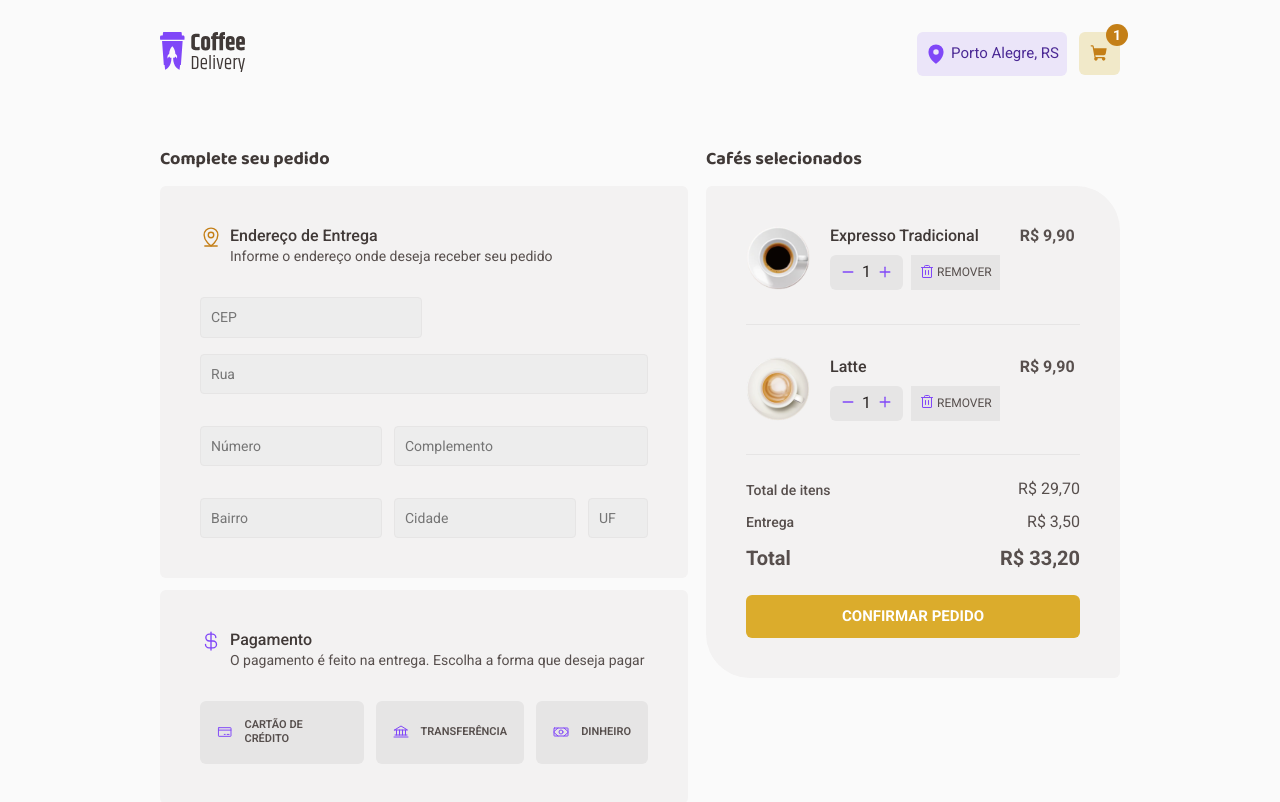
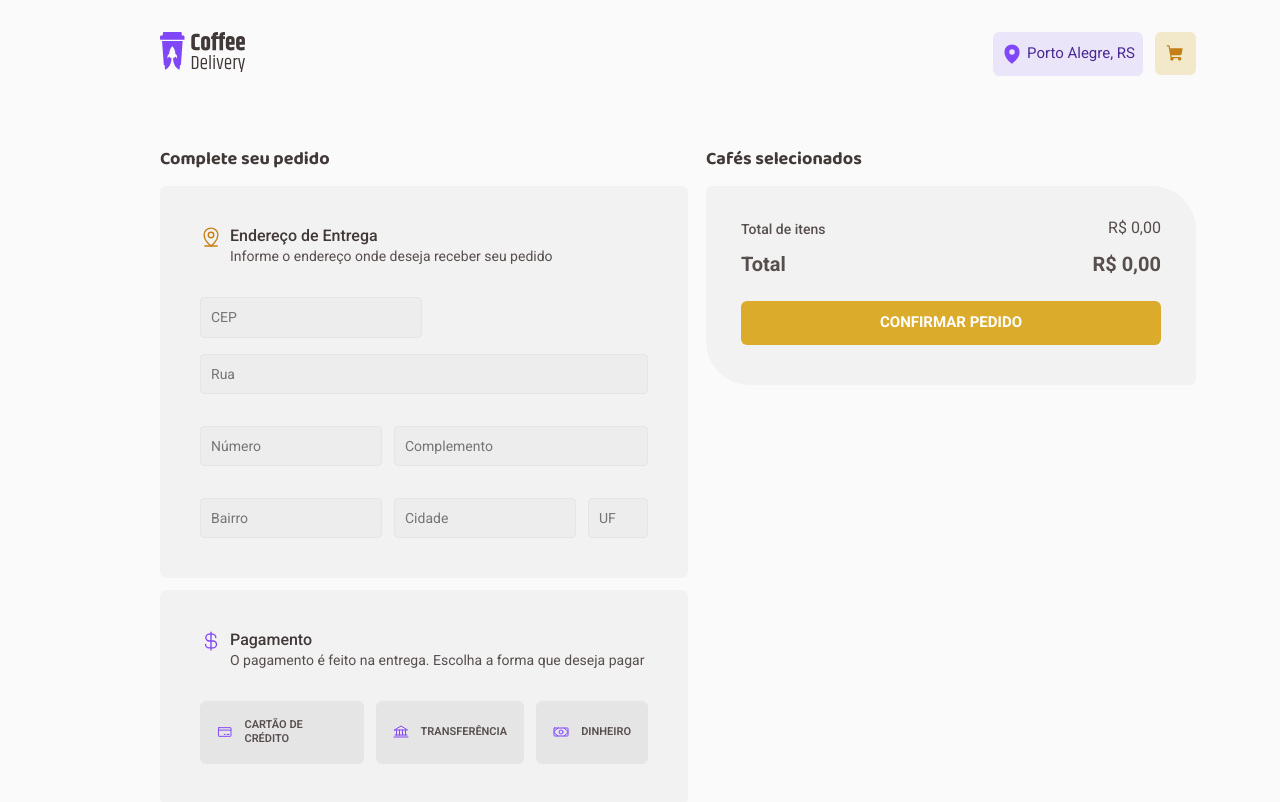
Before and after one commit to Nicoleboliveira/coffee-delivery-rocketseat, a React (Vite) app: page /checkout in a window 1280 px wide. Shown: the top 802 px of the page. Built offline with nearby package versions, Linux system fonts and the light colour scheme.

Commit message:
Contagem de produtos e atualização dos itens do carrinho

```diff
--- a/src/components/Header/index.tsx
+++ b/src/components/Header/index.tsx
@@ -2,8 +2,12 @@ import { HeaderContainer } from "./style";
 import { NavLink } from "react-router-dom";
 import Logo from "../../assets/Logo.svg";
 import { MapPin, ShoppingCart } from "phosphor-react";
+import { useCart } from "../../context/CartContext";
 
 export function Header() {
+  const { cart } = useCart();
+  const totalQuantity = cart.reduce((sum, item) => sum + item.quantity, 0);
+
   return (
     <HeaderContainer>
       <nav>
@@ -17,8 +21,8 @@ export function Header() {
           Porto Alegre, RS
         </span>
         <NavLink to="/checkout" title="Carrinho">
-          <nav>
-            <h3>1</h3>
+          <nav style={{ position: "relative" }}>
+            {totalQuantity > 0 && <h3>{totalQuantity}</h3>}
             <ShoppingCart size={19} color="#C47F17" weight="fill" />
           </nav>
         </NavLink>
--- /dev/null
+++ b/src/context/CartContext.tsx
@@ -0,0 +1,79 @@
+import { createContext, useState, useContext, ReactNode } from "react";
+
+interface Coffee {
+  id: number;
+  name: string;
+  price: number;
+  image: string;
+}
+
+interface CartItem extends Coffee {
+  quantity: number;
+}
+
+interface CartContextType {
+  cart: CartItem[];
+  addToCart: (coffee: Coffee, quantity?: number) => void;
+  increaseQuantity: (id: number) => void;
+  decreaseQuantity: (id: number) => void;
+  removeFromCart: (id: number) => void;
+}
+
+const CartContext = createContext({} as CartContextType);
+
+export function CartProvider({ children }: { children: ReactNode }) {
+  const [cart, setCart] = useState<CartItem[]>([]);
+
+  const addToCart = (coffee: Coffee, quantity = 1) => {
+    setCart((prev) => {
+      const itemExists = prev.find((item) => item.id === coffee.id);
+      if (itemExists) {
+        return prev.map((item) =>
+          item.id === coffee.id
+            ? { ...item, quantity: item.quantity + quantity }
+            : item
+        );
+      } else {
+        return [...prev, { ...coffee, quantity }];
+      }
+    });
+  };
+
+  const increaseQuantity = (id: number) => {
+    setCart((prev) =>
+      prev.map((item) =>
+        item.id === id ? { ...item, quantity: item.quantity + 1 } : item
+      )
+    );
+  };
+
+  const decreaseQuantity = (id: number) => {
+    setCart((prev) =>
+      prev
+        .map((item) =>
+          item.id === id ? { ...item, quantity: item.quantity - 1 } : item
+        )
+        .filter((item) => item.quantity > 0)
+    );
+  };
+
+  const removeFromCart = (id: number) => {
+    setCart((prev) => prev.filter((item) => item.id !== id));
+  };
+
+  return (
+    <CartContext.Provider
+      value={{
+        cart,
+        addToCart,
+        increaseQuantity,
+        decreaseQuantity,
+        removeFromCart,
+      }}
+    >
+      {children}
+    </CartContext.Provider>
+  );
+}
+
+export const useCart = () => useContext(CartContext);
--- /dev/null
+++ b/src/context/OrderContext.tsx
@@ -0,0 +1,55 @@
+import { createContext, useContext, useState, ReactNode } from "react";
+
+type Address = {
+  cep: string;
+  rua: string;
+  numero: string;
+  complemento: string;
+  bairro: string;
+  cidade: string;
+  estado: string;
+};
+
+type OrderData = {
+  address: Address;
+  paymentMethod: string;
+};
+
+type OrderContextType = {
+  orderData: OrderData;
+  setOrderData: (address: Address, paymentMethod: string) => void;
+};
+
+const OrderContext = createContext({} as OrderContextType);
+
+export function OrderProvider({ children }: { children: ReactNode }) {
+  const [orderData, setOrderDataState] = useState<OrderData>({
+    address: {
+      cep: "",
+      rua: "",
+      numero: "",
+      complemento: "",
+      bairro: "",
+      cidade: "",
+      estado: "",
+    },
+    paymentMethod: "",
+  });
+
+  function setOrderData(address: Address, paymentMethod: string) {
+    setOrderDataState({
+      address,
+      paymentMethod,
+    });
+  }
+
+  return (
+    <OrderContext.Provider value={{ orderData, setOrderData }}>
+      {children}
+    </OrderContext.Provider>
+  );
+}
+
+export function useOrder() {
+  return useContext(OrderContext);
+}
--- a/src/pages/Checkout/components/Information/index.tsx
+++ b/src/pages/Checkout/components/Information/index.tsx
@@ -1,4 +1,7 @@
+import { useState, useEffect } from "react";
 import { InformationContainer } from "./styles";
+import { useOrder } from "../../../../context/OrderContext";
+
 import {
   Bank,
   CreditCard,
@@ -7,7 +10,63 @@ import {
   Money,
 } from "phosphor-react";
 
-export function Information() {
+type InformationProps = {
+  onSubmit: (address: any, paymentMethod: string) => void;
+};
+
+export function Information({ onSubmit }: InformationProps) {
+  const { setOrderData } = useOrder();
+
+  const [address, setAddress] = useState({
+    cep: "",
+    rua: "",
+    numero: "",
+    complemento: "",
+    bairro: "",
+    cidade: "",
+    estado: "",
+  });
+
+  const [paymentMethod, setPaymentMethod] = useState("");
+
+  useEffect(() => {
+    const isAddressComplete =
+      address.rua &&
+      address.numero &&
+      address.bairro &&
+      address.cidade &&
+      address.estado;
+    const isPaymentMethodSelected = paymentMethod !== "";
+
+    if (isAddressComplete && isPaymentMethodSelected) {
+      onSubmit(address, paymentMethod);
+    }
+  }, [address, paymentMethod, onSubmit]);
+
+  function handleUpdateOrderData(updatedAddress: any, updatedPayment: string) {
+    const isAddressComplete =
+      updatedAddress.rua &&
+      updatedAddress.numero &&
+      updatedAddress.bairro &&
+      updatedAddress.cidade &&
+      updatedAddress.estado;
+
+    if (isAddressComplete && updatedPayment) {
+      setOrderData(updatedAddress, updatedPayment);
+    }
+  }
+
+  function handleAddressChange(field: string, value: string) {
+    const updated = { ...address, [field]: value };
+    setAddress(updated);
+    handleUpdateOrderData(updated, paymentMethod);
+  }
+
+  function handlePaymentChange(method: string) {
+    setPaymentMethod(method);
+    handleUpdateOrderData(address, method);
+  }
+
   return (
     <InformationContainer>
       <div className="content">
@@ -29,19 +88,47 @@ export function Information() {
             placeholder="CEP"
             maxLength={9}
             className="cep"
+            onChange={(e) => handleAddressChange("cep", e.target.value)}
           />
-          <input type="text" placeholder="Rua" className="road" />
+          <input
+            type="text"
+            placeholder="Rua"
+            className="road"
+            onChange={(e) => handleAddressChange("rua", e.target.value)}
+          />
 
           <div className="line-1">
-            <input type="number" placeholder="Número" />
-
-            <input type="text" placeholder="Complemento" />
+            <input
+              type="number"
+              placeholder="Número"
+              onChange={(e) => handleAddressChange("numero", e.target.value)}
+            />
+            <input
+              type="text"
+              placeholder="Complemento"
+              onChange={(e) =>
+                handleAddressChange("complemento", e.target.value)
+              }
+            />
           </div>
 
           <div className="line-2">
-            <input type="text" placeholder="Bairro" />
-            <input type="text" placeholder="Cidade" />
-            <input type="text" placeholder="UF" maxLength={2} />
+            <input
+              type="text"
+              placeholder="Bairro"
+              onChange={(e) => handleAddressChange("bairro", e.target.value)}
+            />
+            <input
+              type="text"
+              placeholder="Cidade"
+              onChange={(e) => handleAddressChange("cidade", e.target.value)}
+            />
+            <input
+              type="text"
+              placeholder="UF"
+              maxLength={2}
+              onChange={(e) => handleAddressChange("estado", e.target.value)}
+            />
           </div>
         </div>
 
@@ -57,22 +144,36 @@ export function Information() {
           </div>
 
           <div className="payment-options">
-            <input type="radio" id="credit" name="payment" hidden />
+            <input
+              type="radio"
+              id="credit"
+              name="payment"
+              hidden
+              onChange={() => handlePaymentChange("Cartão de Crédito")}
+            />
             <label htmlFor="credit">
-              <CreditCard size={16} color="#8047F8" weight="regular" />
-              CARTÃO DE CRÉDITO
+              <CreditCard size={16} color="#8047F8" weight="regular" /> CARTÃO
+              DE CRÉDITO
             </label>
-
-            <input type="radio" id="bank" name="payment" hidden />
+            <input
+              type="radio"
+              id="bank"
+              name="payment"
+              hidden
+              onChange={() => handlePaymentChange("Transferência")}
+            />
             <label htmlFor="bank">
-              <Bank size={16} color="#8047F8" weight="regular" />
-              TRANSFERÊNCIA
+              <Bank size={16} color="#8047F8" weight="regular" /> TRANSFERÊNCIA
             </label>
-
-            <input type="radio" id="cash" name="payment" hidden />
+            <input
+              type="radio"
+              id="cash"
+              name="payment"
+              hidden
+              onChange={() => handlePaymentChange("Dinheiro")}
+            />
             <label htmlFor="cash">
-              <Money size={16} color="#8047F8" weight="regular" />
-              DINHEIRO
+              <Money size={16} color="#8047F8" weight="regular" /> DINHEIRO
             </label>
           </div>
         </div>
--- a/src/pages/Checkout/components/Order/index.tsx
+++ b/src/pages/Checkout/components/Order/index.tsx
@@ -1,88 +1,102 @@
 import { OrderContainer } from "./styles";
-import Expresso from "../../../../assets/Expresso.svg";
-import Latte from "../../../../assets/Latte.svg";
 import { Minus, Plus, Trash } from "phosphor-react";
+import { useCart } from "../../../../context/CartContext";
 
 type OrderProps = {
-  onConfirmar: () => void;
+  isOrderDataComplete: boolean; // Recebe a validação da confirmação do pedido
+  onConfirmar: () => void; // Função para confirmar o pedido
 };
 
-export function Order({ onConfirmar }: OrderProps) {
+export function Order({ isOrderDataComplete, onConfirmar }: OrderProps) {
+  const { cart, increaseQuantity, decreaseQuantity, removeFromCart } =
+    useCart();
+
+  const totalItems = cart.reduce(
+    (total, item) => total + item.price * item.quantity,
+    0
+  );
+  const delivery = cart.length > 0 ? 3.5 : 0;
+  const total = totalItems + delivery;
+
   return (
     <OrderContainer>
       <div className="content">
         <h2>Cafés selecionados</h2>
 
         <div className="orderProducts">
-          <div className="products">
-            <img src={Expresso} />
+          {/* NOVA DIV para isolar os produtos */}
+          <div className="productsContainer">
+            {cart.map((item) => (
+              <div className="products" key={item.id}>
+                <img src={item.image} alt={item.name} />
                 <div className="description">
-              <h3>Expresso Tradicional</h3>
+                  <h3>{item.name}</h3>
                   <div className="buttons">
                     <div className="btn-1">
-                  <button className="minus">
+                      <button
+                        className="minus"
+                        onClick={() => decreaseQuantity(item.id)}
+                      >
                         <Minus size={14} weight="bold" />
                       </button>
-                  1
-                  <button className="plus">
+                      <span>{item.quantity}</span>
+                      <button
+                        className="plus"
+                        onClick={() => increaseQuantity(item.id)}
+                      >
                         <Plus size={14} weight="bold" />
                       </button>
                     </div>
                     <div className="btn-2">
-                  <button className="trash">
+                      <button
+                        className="trash"
+                        onClick={() => removeFromCart(item.id)}
+                      >
                         <Trash size={16} />
                         REMOVER
                       </button>
                     </div>
                   </div>
                 </div>
-            <div className="price">R$ 9,90</div>
-          </div>
-
-          <div className="products">
-            <img src={Latte} />
-            <div className="description">
-              <h3>Latte</h3>
-              <div className="buttons">
-                <div className="btn-1">
-                  <button className="minus">
-                    <Minus size={14} weight="bold" />
-                  </button>
-                  1
-                  <button className="plus">
-                    <Plus size={14} weight="bold" />
-                  </button>
-                </div>
-                <div className="btn-2">
-                  <button className="trash">
-                    <Trash size={16} />
-                    REMOVER
-                  </button>
+                <div className="price">
+                  R$ {item.price.toFixed(2).replace(".", ",")}
                 </div>
               </div>
-            </div>
-            <div className="price">R$ 9,90</div>
+            ))}
           </div>
 
           <div className="container">
             <div className="information">
               <p>Total de itens</p>
-              <h5>R$ 29,70</h5>
+              <h5>R$ {totalItems.toFixed(2).replace(".", ",")}</h5>
             </div>
 
+            {cart.length > 0 && (
               <div className="information">
                 <p>Entrega</p>
-              <h5>R$ 3,50</h5>
+                <h5>R$ {delivery.toFixed(2).replace(".", ",")}</h5>
               </div>
+            )}
 
             <div className="total">
               <h4>Total</h4>
-              <h4>R$ 33,20</h4>
+              <h4>R$ {total.toFixed(2).replace(".", ",")}</h4>
             </div>
           </div>
-          <button type="button" className="confirm" onClick={onConfirmar}>
+
+          {isOrderDataComplete ? (
+            <button
+              type="button"
+              className="confirm"
+              onClick={onConfirmar} // Confirma o pedido ao clicar
+            >
               CONFIRMAR PEDIDO
             </button>
+          ) : (
+            <button type="button" className="confirm" disabled>
+              CONFIRMAR PEDIDO
+            </button>
+          )}
         </div>
       </div>
     </OrderContainer>
--- a/src/pages/Checkout/components/Order/styles.ts
+++ b/src/pages/Checkout/components/Order/styles.ts
@@ -3,6 +3,7 @@ import styled from "styled-components";
 export const OrderContainer = styled.header`
   .content {
     display: grid;
+    min-width: 490px;
 
     h2 {
       font-family: "Baloo 2", sans-serif;
@@ -16,8 +17,26 @@ export const OrderContainer = styled.header`
       display: grid;
       background: ${(props) => props.theme["base-card"]};
       border-radius: 6px 44px 6px 44px;
-      padding: 8px 40px 40px;
+      padding: 8px 35px 40px;
       margin-top: 15px;
+      min-width: 348px;
+
+      .productsContainer {
+        max-height: 270px;
+        overflow-y: auto;
+        scrollbar-width: thin;
+        scrollbar-color: ${(props) => props.theme["base-button"]} transparent;
+
+        &::-webkit-scrollbar {
+          width: 6px;
+        }
+
+        &::-webkit-scrollbar-thumb {
+          background: ${(props) => props.theme["base-button"]};
+          border-radius: 4px;
+        }
+      }
+
       .products {
         display: grid;
         grid-template-columns: 1fr 4fr 2fr;
--- a/src/pages/Checkout/components/OrderConfirmed/index.tsx
+++ b/src/pages/Checkout/components/OrderConfirmed/index.tsx
@@ -3,7 +3,13 @@ import { CurrencyDollar, MapPin, Timer } from "phosphor-react";
 
 import order from "../../../../assets/Image-order-confirmed.svg";
 
-export function OrderConfirmed() {
+type OrderConfirmedProps = {
+  orderDetails: any;
+};
+
+export function OrderConfirmed({ orderDetails }: OrderConfirmedProps) {
+  const { address, paymentMethod } = orderDetails;
+
   return (
     <OrderConfirmedContainer>
       <div className="content">
@@ -20,11 +26,12 @@ export function OrderConfirmed() {
                   </div>
                   <div className="address">
                     <p>Entrega em</p>
-                    <h3>Rua João Daniel Martinelli,</h3>
-                    <h3>102 </h3>
-                    <p>Farrapos -</p>
-                    <p>Porto Alegre,</p>
-                    <p> RS</p>
+                    <h3>
+                      Rua {address.rua}, {address.numero}
+                    </h3>
+                    <p>
+                      {address.bairro} - {address.cidade}, {address.estado}
+                    </p>
                   </div>
                 </div>
 
@@ -44,7 +51,7 @@ export function OrderConfirmed() {
                   </div>
                   <div className="description">
                     <p>Pagamento na entrega</p>
-                    <h3>Cartão de Crédito</h3>
+                    <h3>{paymentMethod}</h3>
                   </div>
                 </div>
               </div>
--- a/src/pages/Checkout/index.tsx
+++ b/src/pages/Checkout/index.tsx
@@ -6,15 +6,34 @@ import { OrderConfirmed } from "./components/OrderConfirmed";
 
 export function Checkout() {
   const [pedidoConfirmado, setPedidoConfirmado] = useState(false);
+  const [orderDetails, setOrderDetails] = useState<any>(null);
+
+  const handleConfirmOrder = (address: any, paymentMethod: string) => {
+    // Aqui você pode fazer a lógica de confirmação do pedido e salvar os dados
+    setOrderDetails({ address, paymentMethod });
+    setPedidoConfirmado(true);
+  };
+
+  // Verifica se os dados estão completos
+  const isOrderDataComplete =
+    orderDetails?.address?.rua &&
+    orderDetails?.address?.numero &&
+    orderDetails?.address?.bairro &&
+    orderDetails?.address?.cidade &&
+    orderDetails?.address?.estado &&
+    orderDetails?.paymentMethod;
 
   return (
     <CheckoutContainer>
       {pedidoConfirmado ? (
-        <OrderConfirmed />
+        <OrderConfirmed orderDetails={orderDetails} /> // Exibe a confirmação do pedido
       ) : (
         <>
-          <Information />
-          <Order onConfirmar={() => setPedidoConfirmado(true)} />
+          <Information onSubmit={handleConfirmOrder} />
+          <Order
+            isOrderDataComplete={!!isOrderDataComplete}
+            onConfirmar={() => setPedidoConfirmado(true)}
+          />
         </>
       )}
     </CheckoutContainer>
```
Also changed, not shown: src/App.tsx (+9 -3 lines), src/pages/Home/components/ListCoffee/index.tsx (+17 -1 lines). Lines whose indentation alone changed are shown as unchanged.
